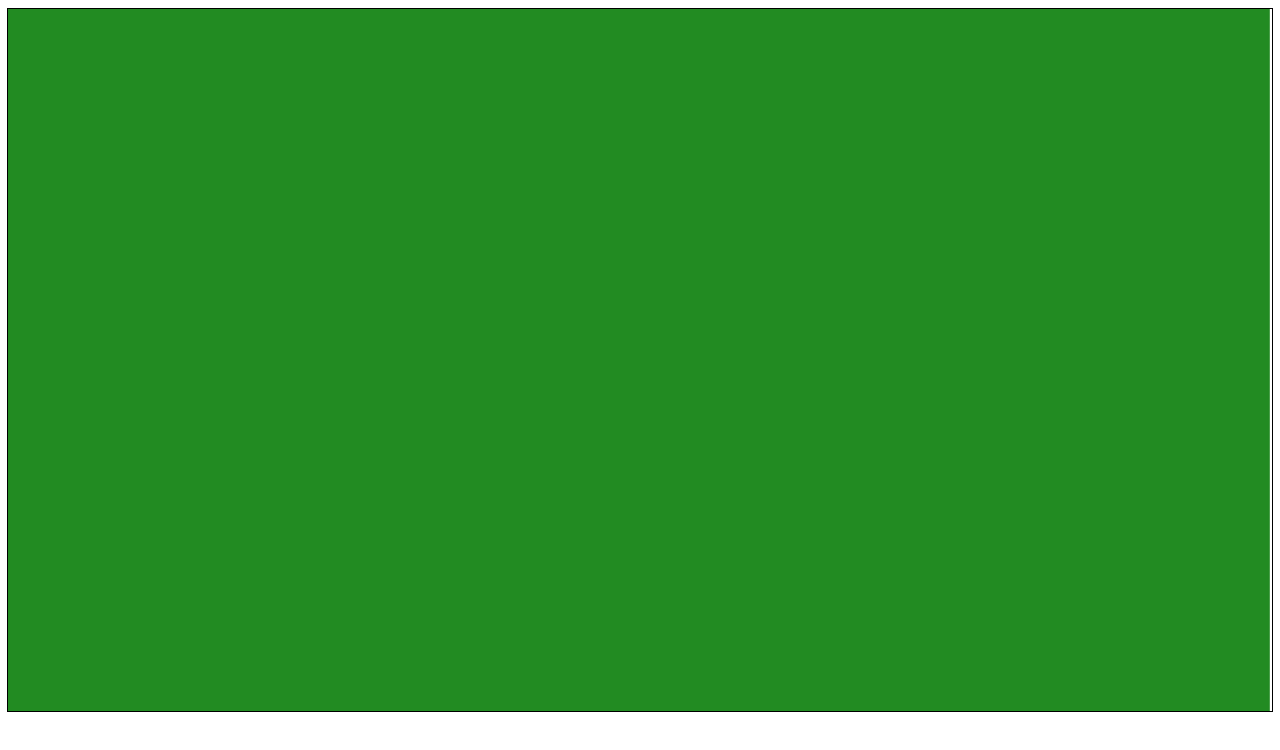
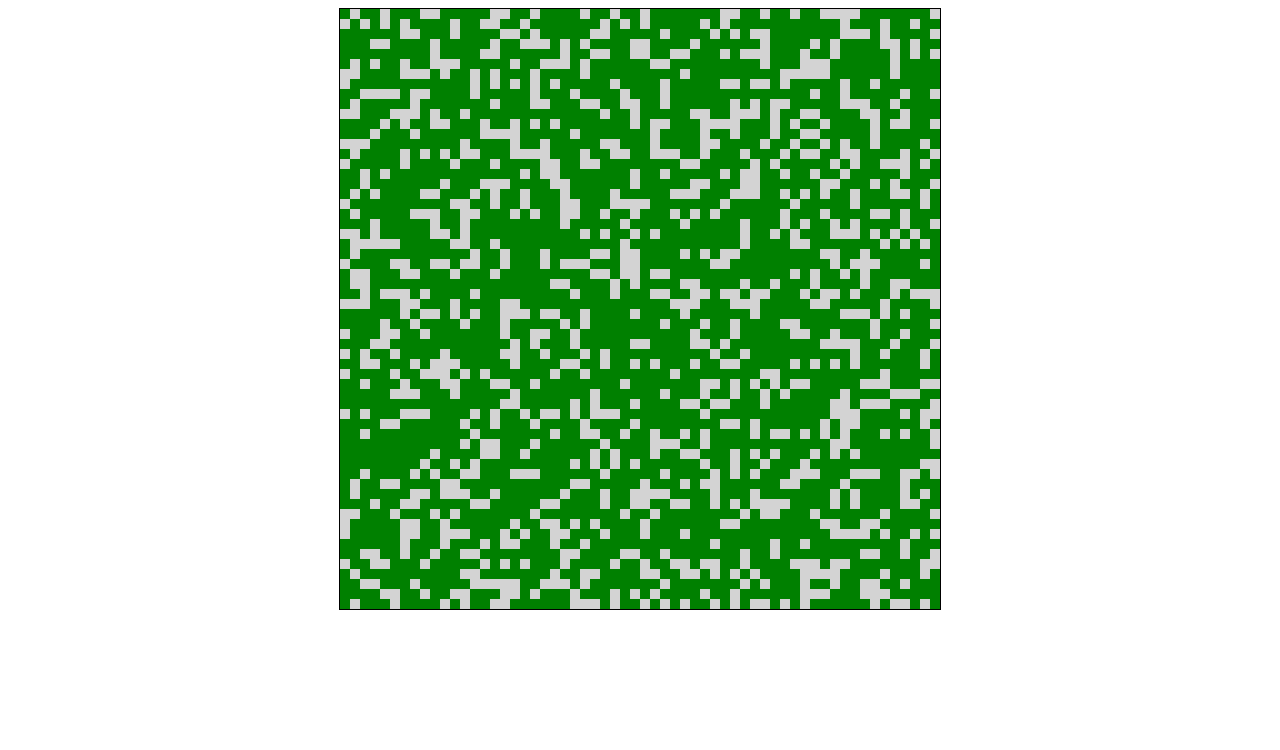
Before and after one commit to harveyspector64/fire2, a plain HTML site: page index.html in a window 1280 px wide. Drawn offline with Linux system fonts and the light colour scheme.

Commit message:
Update index.html

```diff
--- a/index.html
+++ b/index.html
@@ -3,162 +3,133 @@
 <head>
     <meta charset="UTF-8">
     <meta name="viewport" content="width=device-width, initial-scale=1.0">
-    <title>Fire Simulation</title>
+    <title>Forest Fire Simulator</title>
     <style>
         canvas {
             border: 1px solid black;
-            width: 100%;
-            height: auto;
-        }
-        body {
-            display: flex;
-            flex-direction: column;
-            align-items: center;
+            display: block;
+            margin: 0 auto;
         }
     </style>
 </head>
 <body>
-    <canvas id="fireCanvas"></canvas>
+    <canvas id="forestCanvas" width="600" height="600"></canvas>
     <script>
-        // Set up display
-        const canvas = document.getElementById('fireCanvas');
+        const canvas = document.getElementById('forestCanvas');
         const ctx = canvas.getContext('2d');
 
-        // Set the canvas to fill the screen size dynamically
-        function setCanvasSize() {
-            canvas.width = window.innerWidth * 0.9;
-            canvas.height = window.innerHeight * 0.8;
+        // Size of each tile in the grid
+        const tileSize = 10;
+        // Calculate number of rows and columns based on canvas size
+        const rows = canvas.height / tileSize;
+        const cols = canvas.width / tileSize;
+        const forest = [];
+
+        // Directions for fire spread (N, S, E, W, NE, NW, SE, SW)
+        const directions = [
+            [-1, 0], [1, 0], [0, -1], [0, 1],
+            [-1, -1], [-1, 1], [1, -1], [1, 1]
+        ];
+
+        // Function to generate the forest grid with random trees
+        function generateForest() {
+            for (let y = 0; y < rows; y++) {
+                forest[y] = [];
+                for (let x = 0; x < cols; x++) {
+                    // 70% chance of a cell being a tree, 30% chance of being empty
+                    forest[y][x] = Math.random() < 0.7 ? 'tree' : 'empty';
+                }
+            }
         }
 
-        setCanvasSize();
-        window.addEventListener('resize', () => {
-            setCanvasSize();
-            initializeGrid();  // Reinitialize grid on resize to fit new size
-        });
-
-        let width = canvas.width;
-        let height = canvas.height;
-        const cellSize = 10;  // Size of each cell in the grid
-        let cols = Math.floor(width / cellSize);  // Number of columns based on canvas width
-        let rows = Math.floor(height / cellSize);  // Number of rows based on canvas height
-
-        // Colors
-        const EMPTY = 'black';  // Color for empty cells
-        const TREE = 'rgb(34, 139, 34)';  // Color for tree cells
-        const BURNING = 'rgb(255, 69, 0)';  // Color for burning cells
-
-        // Probability constants
-        const FIRE_SPREAD_PROB = 0.05;  // Reduced probability of a tree catching fire from a burning neighbor for slower spread
-
-        // Grid setup
-        let grid;
-        let running = true;
-
-        function initializeGrid() {
-            width = canvas.width;
-            height = canvas.height;
-            cols = Math.floor(width / cellSize);
-            rows = Math.floor(height / cellSize);
-            grid = Array.from({ length: rows }, () => Array(cols).fill(1));  // Fill the grid with trees initially
+        // Function to draw the forest grid on the canvas
+        function drawForest() {
+            for (let y = 0; y < rows; y++) {
+                for (let x = 0; x < cols; x++) {
+                    // Set color based on the state of the cell
+                    if (forest[y][x] === 'tree') {
+                        ctx.fillStyle = 'green';
+                    } else if (forest[y][x] === 'burning') {
+                        ctx.fillStyle = 'red';
+                    } else {
+                        ctx.fillStyle = 'lightgrey';
+                    }
+                    // Draw the cell as a filled rectangle
+                    ctx.fillRect(x * tileSize, y * tileSize, tileSize, tileSize);
+                }
+            }
         }
 
-        initializeGrid();
-
-        // Function to get neighboring cell offsets
-        function getNeighbors() {
-            return [
-                [-1, 0], [1, 0], [0, -1], [0, 1]  // Up, down, left, right
-            ];
-        }
-
-        // Function to determine if a tree should catch fire based on its neighbors
-        function shouldCatchFire(row, col) {
-            for (let [dr, dc] of getNeighbors()) {  // Iterate over all possible neighbors
-                let r = row + dr;
-                let c = col + dc;
-                // Check if the neighbor is within bounds and is burning
-                if (r >= 0 && r < rows && c >= 0 && c < cols && grid[r][c] === 2) {
-                    if (Math.random() < FIRE_SPREAD_PROB) {  // Probability of spreading fire
-                        return true;
+        // Function to spread the fire in the forest
+        function spreadFire() {
+            // Create a copy of the forest to track changes without affecting the original
+            const newForest = forest.map(row => [...row]);
+            for (let y = 0; y < rows; y++) {
+                for (let x = 0; x < cols; x++) {
+                    // If the cell is burning, spread fire to adjacent cells
+                    if (forest[y][x] === 'burning') {
+                        // After burning, the cell becomes empty
+                        newForest[y][x] = 'empty';
+                        // Check all 8 possible directions
+                        directions.forEach(([dy, dx]) => {
+                            const newY = y + dy;
+                            const newX = x + dx;
+                            // If the adjacent cell is within bounds and is a tree, set it on fire
+                            if (newY >= 0 && newY < rows && newX >= 0 && newX < cols && forest[newY][newX] === 'tree') {
+                                newForest[newY][newX] = 'burning';
+                            }
+                        });
                     }
                 }
             }
-            return false;
+            // Update the forest with the new state
+            for (let y = 0; y < rows; y++) {
+                forest[y] = [...newForest[y]];
+            }
+            // Redraw the forest
+            drawForest();
         }
 
-        // Main simulation loop
-        function mainLoop() {
-            // Create a copy of the grid to store updates for the next state
-            let newGrid = grid.map(row => row.slice());
-
-            // Iterate through each cell in the grid
-            for (let row = 0; row < rows; row++) {
-                for (let col = 0; col < cols; col++) {
-                    if (grid[row][col] === 1) {  // Tree cell
-                        if (shouldCatchFire(row, col)) {
-                            newGrid[row][col] = 2;  // Tree catches fire if a neighbor is burning
-                        }
-                    } else if (grid[row][col] === 2) {  // Burning cell
-                        newGrid[row][col] = 0;  // Fire burns out, leaving the cell empty
-                    }
-                }
+        // Function to start a fire at a specific location
+        function startFire(x, y) {
+            // Convert pixel coordinates to grid coordinates
+            const gridX = Math.floor(x / tileSize);
+            const gridY = Math.floor(y / tileSize);
+            // If the selected cell is a tree, set it on fire
+            if (forest[gridY][gridX] === 'tree') {
+                forest[gridY][gridX] = 'burning';
+                drawForest();
             }
-
-            // Update the grid with the new state
-            grid = newGrid;
-
-            // Draw the grid
-            ctx.clearRect(0, 0, width, height);  // Clear the canvas
-            for (let row = 0; row < rows; row++) {
-                for (let col = 0; col < cols; col++) {
-                    let color;
-                    if (grid[row][col] === 1) {
-                        color = TREE;  // Tree cell color
-                    } else if (grid[row][col] === 2) {
-                        color = BURNING;  // Burning cell color
-                    } else {
-                        color = EMPTY;  // Empty cell color
-                    }
-                    ctx.fillStyle = color;
-                    ctx.fillRect(col * cellSize, row * cellSize, cellSize, cellSize);  // Draw the cell
-                }
-            }
-
-            requestAnimationFrame(mainLoop);  // Request the next frame
         }
 
-        // User interaction: Ignite fire by clicking on the canvas
-        canvas.addEventListener('click', (event) => {
-            const rect = canvas.getBoundingClientRect();  // Get canvas position relative to the viewport
-            const x = event.clientX - rect.left;  // Calculate x-coordinate within the canvas
-            const y = event.clientY - rect.top;  // Calculate y-coordinate within the canvas
-            const col = Math.floor(x / cellSize);  // Convert x-coordinate to column index
-            const row = Math.floor(y / cellSize);  // Convert y-coordinate to row index
-            if (grid[row][col] === 1) {  // Only ignite if there's a tree
-                grid[row][col] = 2;  // Start a fire at the clicked position
-            }
+        // Event listener for mouse clicks to start a fire
+        canvas.addEventListener('click', (e) => {
+            const rect = canvas.getBoundingClientRect();
+            // Calculate the mouse position relative to the canvas
+            const x = e.clientX - rect.left;
+            const y = e.clientY - rect.top;
+            startFire(x, y);
         });
 
-        // Function to create a peaceful swaying effect on the trees
-        function swayTrees() {
-            ctx.clearRect(0, 0, width, height);  // Clear the canvas
-            for (let row = 0; row < rows; row++) {
-                for (let col = 0; col < cols; col++) {
-                    if (grid[row][col] === 1) {  // Only sway the trees
-                        let offsetX = Math.sin(Date.now() / 500 + row) * 1;  // Calculate horizontal sway based on time
-                        ctx.fillStyle = TREE;
-                        ctx.fillRect((col * cellSize) + offsetX, row * cellSize, cellSize, cellSize);  // Draw the swaying tree cell
-                    }
-                }
-            }
-            requestAnimationFrame(swayTrees);  // Request the next frame for the swaying effect
+        // Event listener for touch events to start a fire (for mobile devices)
+        canvas.addEventListener('touchstart', (e) => {
+            const rect = canvas.getBoundingClientRect();
+            // Calculate the touch position relative to the canvas
+            const x = e.touches[0].clientX - rect.left;
+            const y = e.touches[0].clientY - rect.top;
+            startFire(x, y);
+            e.stopPropagation();
+        });
+
+        // Initialize the forest and draw it for the first time
+        generateForest();
+        drawForest();
+        // Set an interval to spread fire every 500 milliseconds
+        function startSpreadFire() {
+            spreadFire();
+            requestAnimationFrame(startSpreadFire);
         }
-
-        // Start the swaying effect
-        swayTrees();
-
-        // Start the simulation
-        mainLoop();
+        requestAnimationFrame(startSpreadFire);
     </script>
 </body>
 </html>
```
